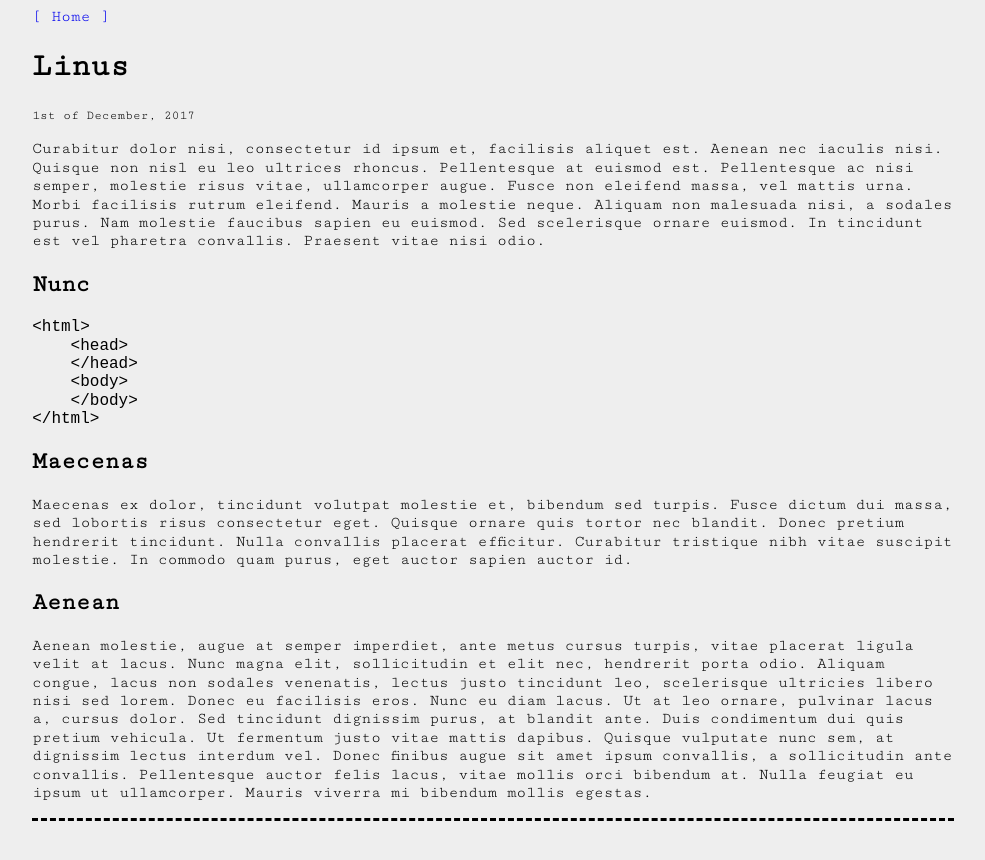
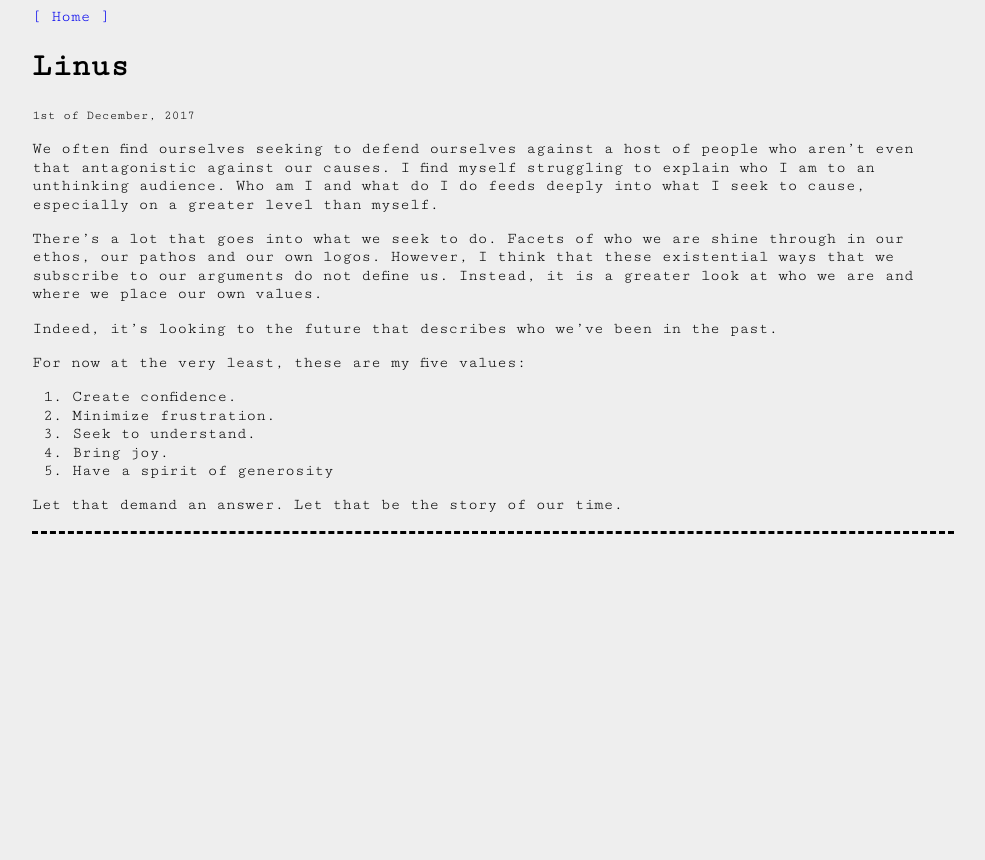
Before and after one commit to linuxbo/cwaop, a Jekyll site: the page built from _posts/2017-12-01-something-awesome.md, in a window 1280 px wide. Shown: the top 860 px of the page, without its empty margins (147-1132 px from the left). Built offline with Jekyll 4.4.1, drawn with Linux system fonts in a browser that asks for light colours; nearby versions of some CDN libraries.

Commit message:
these are changes

````diff
--- a/_posts/2017-12-01-something-awesome.md
+++ b/_posts/2017-12-01-something-awesome.md
@@ -1,31 +1,25 @@
 ---
 title: Linus
 tags:
-- Curabitur
-- Dolor
-- Id
-- Facilisis
-desc: Lorem ipsum dolor sit amet, consectetur adipiscing elit. Nullam vehicula gravida felis et dapibus.
+-  Introduction
+desc: An Introduction to both the author and his thoughts.
 layout: post
 ---
 
-Curabitur dolor nisi, consectetur id ipsum et, facilisis aliquet est. Aenean nec iaculis nisi. Quisque non nisl eu leo ultrices rhoncus. Pellentesque at euismod est. Pellentesque ac nisi semper, molestie risus vitae, ullamcorper augue. Fusce non eleifend massa, vel mattis urna. Morbi facilisis rutrum eleifend.
-<!-- more -->
- Mauris a molestie neque. Aliquam non malesuada nisi, a sodales purus. Nam molestie faucibus sapien eu euismod. Sed scelerisque ornare euismod. In tincidunt est vel pharetra convallis. Praesent vitae nisi odio.
 
-## Nunc
+We often find ourselves seeking to defend ourselves against a host of people who aren't even that antagonistic against our causes.
+I find myself struggling to explain who I am to an unthinking audience. Who am I and what do I do feeds deeply into what I seek to cause, especially on a greater level than myself.
 
-```html
-<html>
-    <head>
-    </head>
-    <body>
-    </body>
-</html>
-```
+There's a lot that goes into what we seek to do. Facets of who we are shine through in our ethos, our pathos and our own logos. However, I think that these existential ways that we subscribe to our arguments do not define us. Instead, it is a greater look at who we are and where we place our own values.
 
-## Maecenas
-Maecenas ex dolor, tincidunt volutpat molestie et, bibendum sed turpis. Fusce dictum dui massa, sed lobortis risus consectetur eget. Quisque ornare quis tortor nec blandit. Donec pretium hendrerit tincidunt. Nulla convallis placerat efficitur. Curabitur tristique nibh vitae suscipit molestie. In commodo quam purus, eget auctor sapien auctor id.
+Indeed, it's looking to the future that describes who we've been in the past.
 
-## Aenean
-Aenean molestie, augue at semper imperdiet, ante metus cursus turpis, vitae placerat ligula velit at lacus. Nunc magna elit, sollicitudin et elit nec, hendrerit porta odio. Aliquam congue, lacus non sodales venenatis, lectus justo tincidunt leo, scelerisque ultricies libero nisi sed lorem. Donec eu facilisis eros. Nunc eu diam lacus. Ut at leo ornare, pulvinar lacus a, cursus dolor. Sed tincidunt dignissim purus, at blandit ante. Duis condimentum dui quis pretium vehicula. Ut fermentum justo vitae mattis dapibus. Quisque vulputate nunc sem, at dignissim lectus interdum vel. Donec finibus augue sit amet ipsum convallis, a sollicitudin ante convallis. Pellentesque auctor felis lacus, vitae mollis orci bibendum at. Nulla feugiat eu ipsum ut ullamcorper. Mauris viverra mi bibendum mollis egestas.
+For now at the very least, these are my five values:
+
+1. Create confidence.
+2. Minimize frustration.
+3. Seek to understand.
+4. Bring joy.
+5. Have a spirit of generosity
+
+Let that demand an answer. Let that be the story of our time.
````
